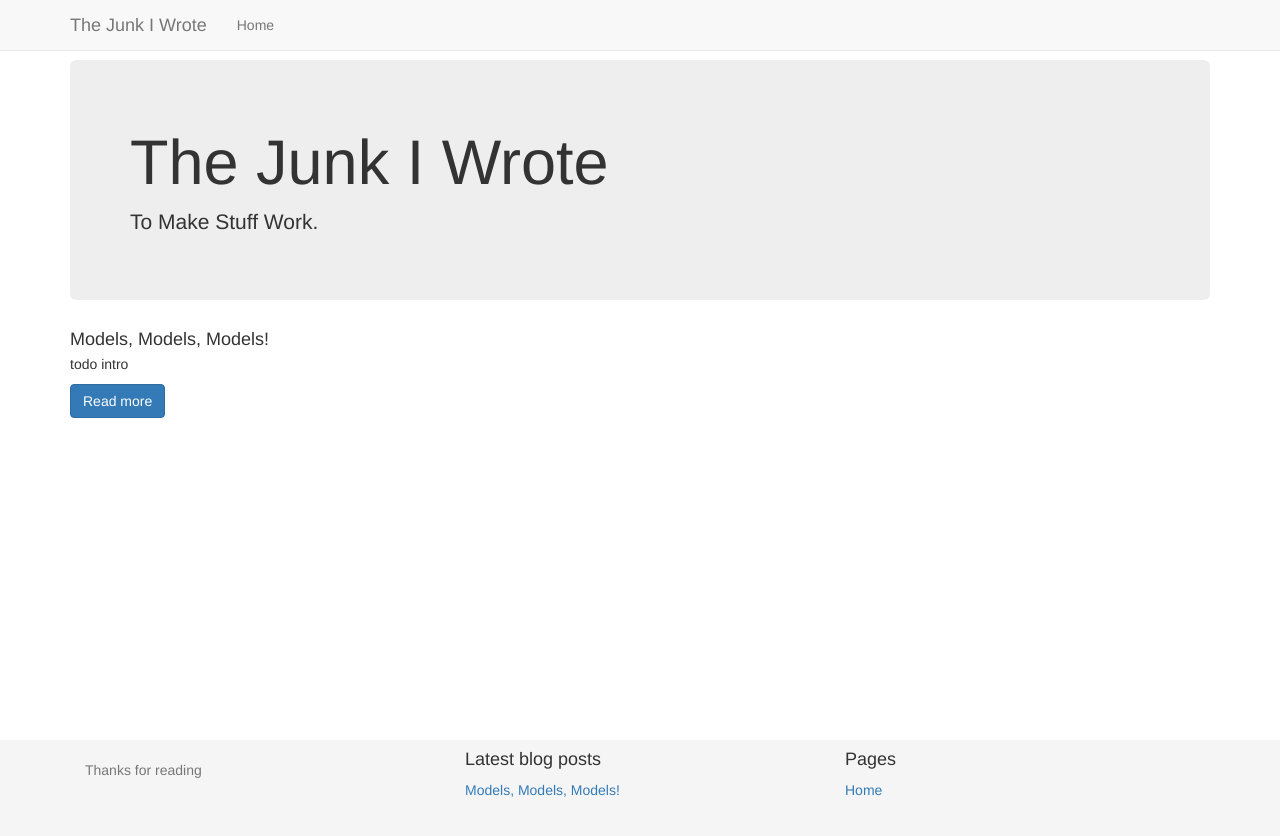
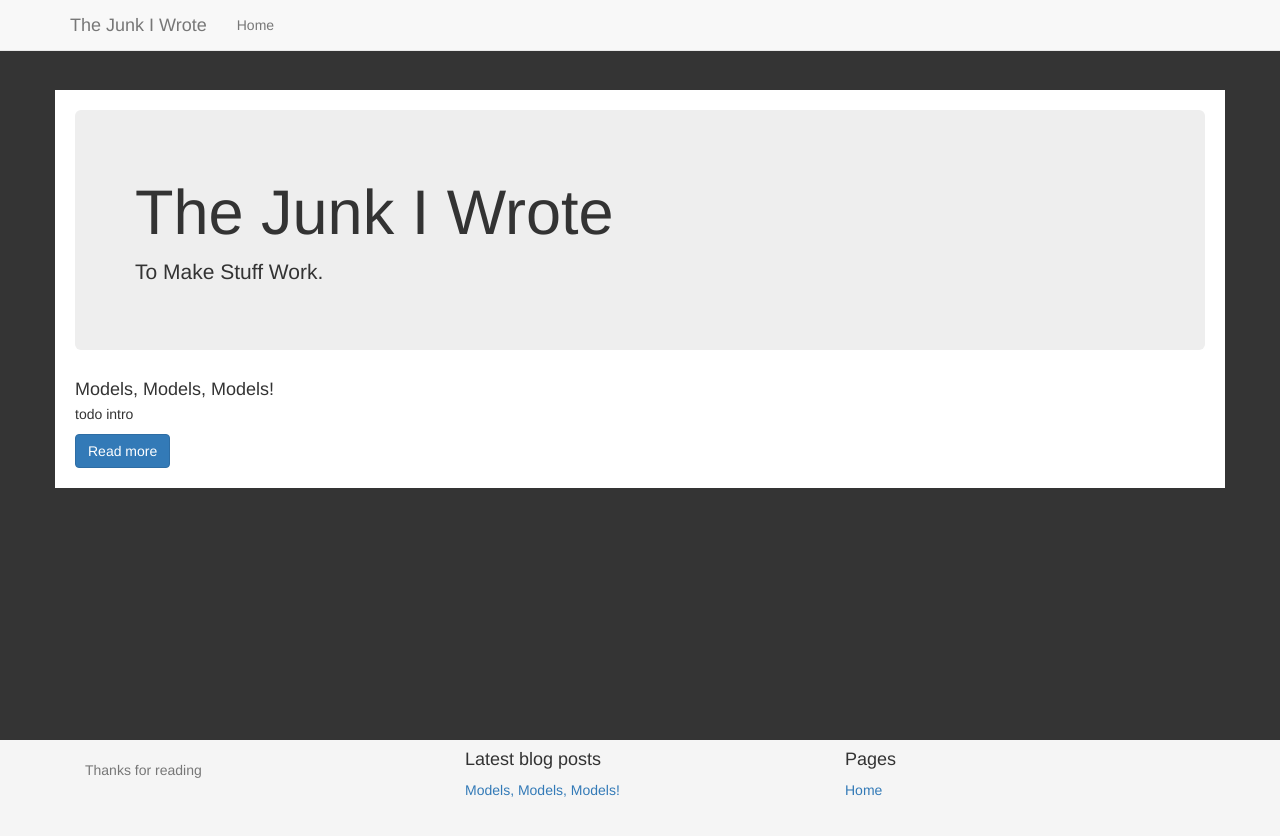
Before and after one commit to the-crap-i-wrote/the-crap-i-wrote.github.io, a Jekyll site: the page built from index.html, in a window 1280 px wide. Shown: the top 836 px of the page. Built offline with Jekyll 4.4.1, drawn with Linux system fonts in a browser that asks for light colours.

Commit message:
Update styles.css

```diff
--- a/css/styles.css
+++ b/css/styles.css
@@ -1,9 +1,11 @@
 html, body {
-
+  background-color: #343434;
 }
 
 body > .container {
-  padding-top: 60px;
+  background-color: #fff;
+  margin-top: 90px;
+  padding: 20px;
 }
 
 footer.footer ul {
```
